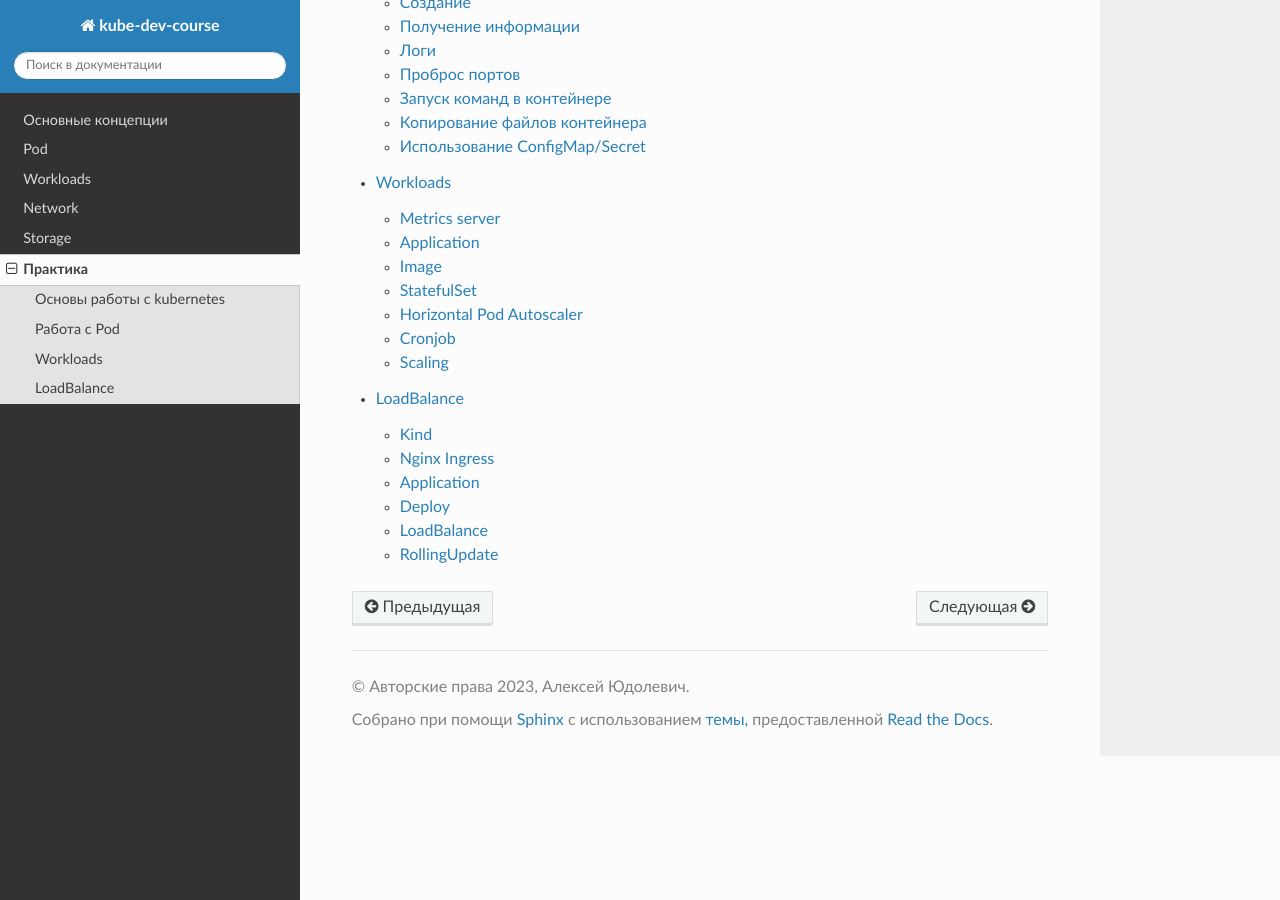
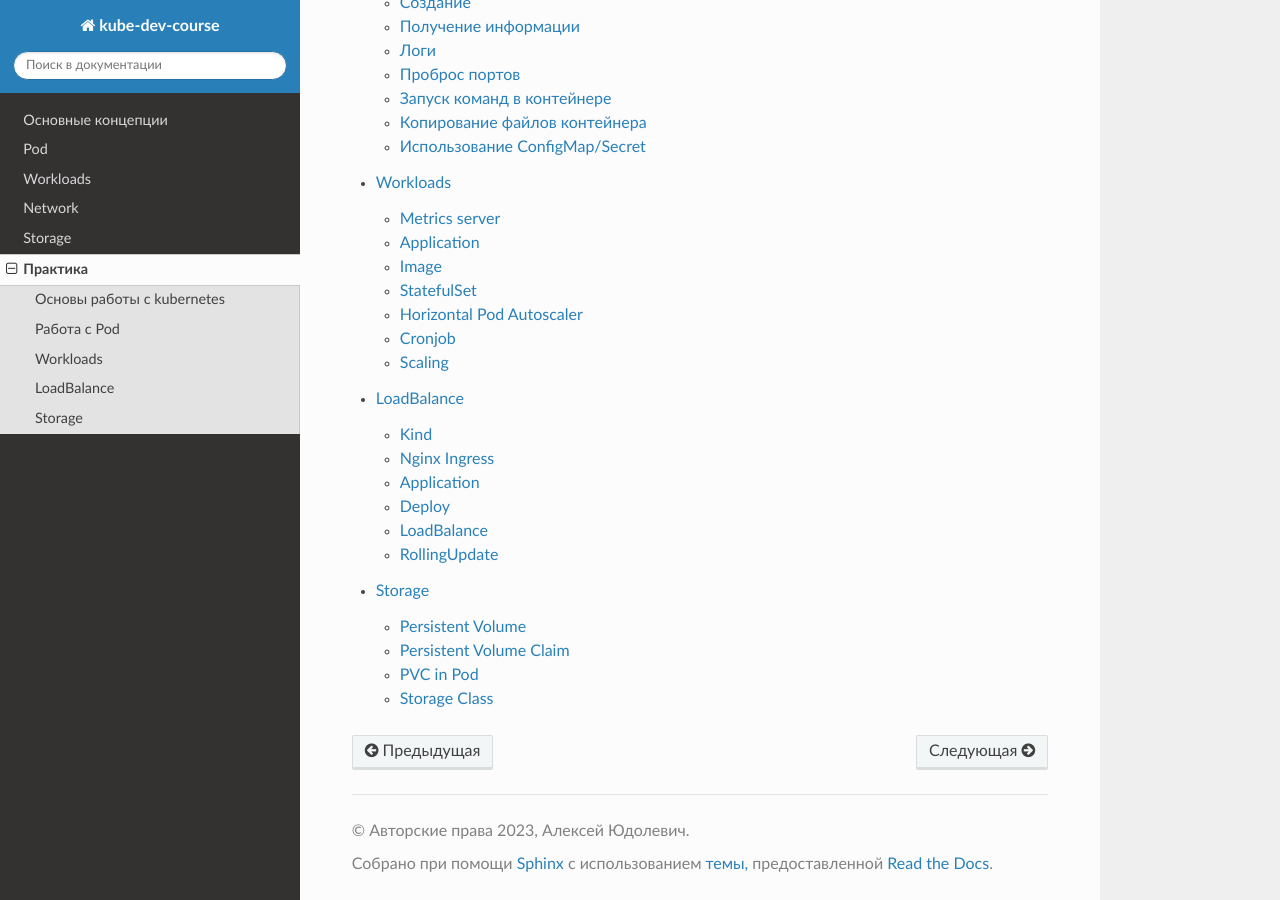
Before and after one commit to yudolevich/kube-dev-course, a Sphinx documentation site: the page built from docs/practice.md, in a window 1280 px wide and 900 px high, scrolled down 565 px. Built offline with Sphinx 7.4.7 and the Read the Docs theme 2.0.0, drawn with Linux system fonts in a browser that asks for light colours; some of the changed lines change nothing that is shown.

Commit message:
add practice storage

````diff
--- /dev/null
+++ b/docs/05_practice_storage.md
@@ -0,0 +1,228 @@
+# Storage
+
+В данном практическом занятии рассмотрим работу с постоянным хранилищем посредством ресурсов
+[PersistentVolume][pv], [PersistentVolumeClaim][pvc] и [StorageClass][sc].
+
+## Persistent Volume
+
+Создадим ресурс `PersistentVolume`, который будет использовать файловую систему хоста, на котором он
+будет расположен.
+```bash
+$ k apply -f - << EOF
+apiVersion: v1
+kind: PersistentVolume
+metadata:
+  name: pv-volume
+spec:
+  storageClassName: manual
+  capacity:
+    storage: 100Mi
+  accessModes:
+    - ReadWriteOnce
+  hostPath:
+    path: "/mnt/data"
+EOF
+```
+
+В данном примере в параметрах указано:
+* `storageClassName: manual` - имя StorageClass, указано явно для будущего связывания с [pvc][]
+* `capacity.storage` - размер тома
+* `accessModes` - [режим подключения тома к подам][acc-modes]
+* `hostPath.path` - путь на ноде, по которому будут храниться данные
+
+После создания можно увидеть его состояние:
+```console
+$ k get pv
+NAME        CAPACITY   ACCESS MODES   RECLAIM POLICY   STATUS      CLAIM   STORAGECLASS   REASON   AGE
+pv-volume   100Mi      RWO            Retain           Available           manual                  12s
+```
+
+Также из вывода видно, что reclaim policy задано как `Retain`, означающая, что после удаления [pv][]
+данные в нем не будут удалены. А также status - `Available`, означающий, что том готов к подключению.
+
+## Persistent Volume Claim
+
+Теперь необходимо создать ресурс `PersistentVolumeClaim`, который можно рассматривать как запрос на
+том с определенными характеристиками(размер, параметры доступа, тип хранилища и т.д.), который можно
+использовать непосредственно в поде.
+
+```bash
+$ k apply -f - << EOF
+apiVersion: v1
+kind: PersistentVolumeClaim
+metadata:
+  name: pv-claim
+spec:
+  storageClassName: manual
+  accessModes:
+    - ReadWriteOnce
+  resources:
+    requests:
+      storage: 50Mi
+EOF
+```
+
+После создания можно увидеть состояние [pvc][]:
+```console
+$ k get pvc
+NAME       STATUS   VOLUME      CAPACITY   ACCESS MODES   STORAGECLASS   AGE
+pv-claim   Bound    pv-volume   100Mi      RWO            manual         2s
+```
+
+Можно заметить интересную особенность: при создании [pvc][] мы указали требуемый нам размер - 50Mi, при
+этом параметр capacity - 100Mi. Дело в том, что при создании [pvc][] ищется любой подходящий по параметрам
+[pv][], в том числе большего размера. Если теперь посмотреть список [pv][], то мы увидим, что он теперь
+связан с созданным [pvc][]:
+```console
+$ k get pv
+NAME      CAPACITY ACCESS MODES RECLAIM POLICY STATUS CLAIM            STORAGECLASS REASON AGE
+pv-volume 100Mi    RWO          Retain         Bound  default/pv-claim manual              21m
+```
+
+## PVC in Pod
+Теперь созданный [pvc][] можно использовать в параметре `spec.volumes` пода:
+```bash
+$ k apply -f - << EOF
+apiVersion: v1
+kind: Pod
+metadata:
+  name: pv-pod
+spec:
+  containers:
+  - name: nginx
+    image: nginx
+    volumeMounts:
+    - mountPath: "/usr/share/nginx/html"
+      name: pv-storage
+  volumes:
+  - name: pv-storage
+    persistentVolumeClaim:
+      claimName: pv-claim
+EOF
+```
+
+После создания можно создать файл в нашем [pv][] выполнив команду внутри контейнера:
+```console
+$ k exec -it pv-pod -- /bin/sh -c 'echo "hello" > /usr/share/nginx/html/index.html'
+```
+
+Далее можно убедиться, что файл корректно создан обратившись к nginx либо через `port-forward`, либо с
+использованием `Service` и `Ingress`. Также можно воспользоваться специальным сабресурсом `/proxy` у пода,
+сделав запрос через api kubernetes:
+```console
+$ k get --raw /api/v1/namespaces/default/pods/pv-pod/proxy
+hello
+```
+
+Создадим еще один под, который также будет использовать данный [pvc][]:
+```bash
+$ k apply -f - << EOF
+apiVersion: v1
+kind: Pod
+metadata:
+  name: pv-pod-new
+spec:
+  containers:
+  - name: nginx
+    image: nginx
+    volumeMounts:
+    - mountPath: "/usr/share/nginx/html"
+      name: pv-storage
+  volumes:
+  - name: pv-storage
+    persistentVolumeClaim:
+      claimName: pv-claim
+EOF
+```
+
+После его запуска также сделаем запрос к nginx:
+```console
+$ k get po
+NAME         READY   STATUS    RESTARTS   AGE
+pv-pod       1/1     Running   0          11m
+pv-pod-new   1/1     Running   0          10s
+$ k get --raw /api/v1/namespaces/default/pods/pv-pod-new/proxy
+hello
+```
+
+Как видно, под запустился и также смонтировал данный том не смотря на режим `ReadWriteOnce`. Это связано
+с тем, что режим `ReadWriteOnce` позволяет монтировать [pv][], если поды находятся на одной ноде. Если
+требуется запретить данную возможность, то существует режим `ReadWriteOncePod`.
+
+Также можем удалить созданные нами ресурсы и убедиться, что данные остались на ноде согласно политике
+`Retain`:
+```console
+$ k delete pvc --all
+persistentvolumeclaim "pv-claim" deleted
+$ k delete pv --all
+persistentvolume "pv-volume" deleted
+$ k delete po --all
+pod "pv-pod" deleted
+pod "pv-pod-new" deleted
+$ docker exec  -it kind-control-plane /bin/sh -c 'cat /mnt/data/index.html'
+hello
+```
+
+## Storage Class
+
+В [kind][] при создании кластера также устанавливается `local-path-provisioner`, который позволяет
+динамически нарезать [pv][] на нодах. Для их использования создается StorageClass:
+```console
+$ k get sc
+NAME               PROVISIONER           RECLAIMPOLICY VOLUMEBINDINGMODE    ALLOWVOLUMEEXPANSION AGE
+standard (default) rancher.io/local-path Delete        WaitForFirstConsumer false                14d
+```
+
+Так как данный Storage Class используется по умолчанию, то можно создавать [pvc][] без указания параметра
+`storageClassName`. Таким образом нам достаточно создать [pvc][] и под, а [pv][] создастся автоматически:
+
+```bash
+$ k apply -f - << EOF
+apiVersion: v1
+kind: PersistentVolumeClaim
+metadata:
+  name: pv-claim-sc
+spec:
+  accessModes:
+    - ReadWriteOnce
+  resources:
+    requests:
+      storage: 150Mi
+---
+apiVersion: v1
+kind: Pod
+metadata:
+  name: pv-pod-sc
+spec:
+  containers:
+  - name: nginx
+    image: nginx
+    volumeMounts:
+    - mountPath: "/usr/share/nginx/html"
+      name: pv-storage
+  volumes:
+  - name: pv-storage
+    persistentVolumeClaim:
+      claimName: pv-claim-sc
+EOF
+```
+
+```console
+$ k get pv
+NAME                                       CAPACITY   ACCESS MODES   RECLAIM POLICY   STATUS   CLAIM                 STORAGECLASS   REASON   AGE
+pvc-828145c8-2e48-4046-b96f-d3cadbece5d8   150Mi      RWO            Delete           Bound    default/pv-claim-sc   standard                28s
+
+$ k get pvc
+NAME          STATUS   VOLUME                                     CAPACITY   ACCESS MODES   STORAGECLASS   AGE
+pv-claim-sc   Bound    pvc-828145c8-2e48-4046-b96f-d3cadbece5d8   150Mi      RWO            standard       36s
+$ k get po
+NAME        READY   STATUS    RESTARTS   AGE
+pv-pod-sc   1/1     Running   0          38s
+```
+
+
+[pv]:https://kubernetes.io/docs/concepts/storage/persistent-volumes/#persistent-volumes
+[pvc]:https://kubernetes.io/docs/concepts/storage/persistent-volumes/#persistentvolumeclaims
+[sc]:https://kubernetes.io/docs/concepts/storage/storage-classes/
+[acc-modes]:https://kubernetes.io/docs/concepts/storage/persistent-volumes#access-modes
+[kind]:https://kind.sigs.k8s.io/
--- a/docs/practice.md
+++ b/docs/practice.md
@@ -4,4 +4,5 @@
 02_practice_pod.md
 03_practice_workloads.md
 04_practice_netbalance.md
+05_practice_storage.md
 ```
````
